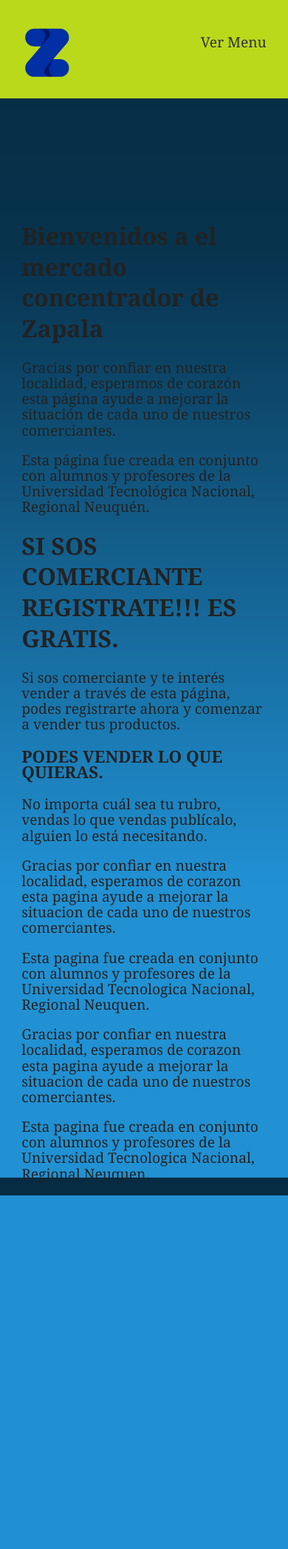
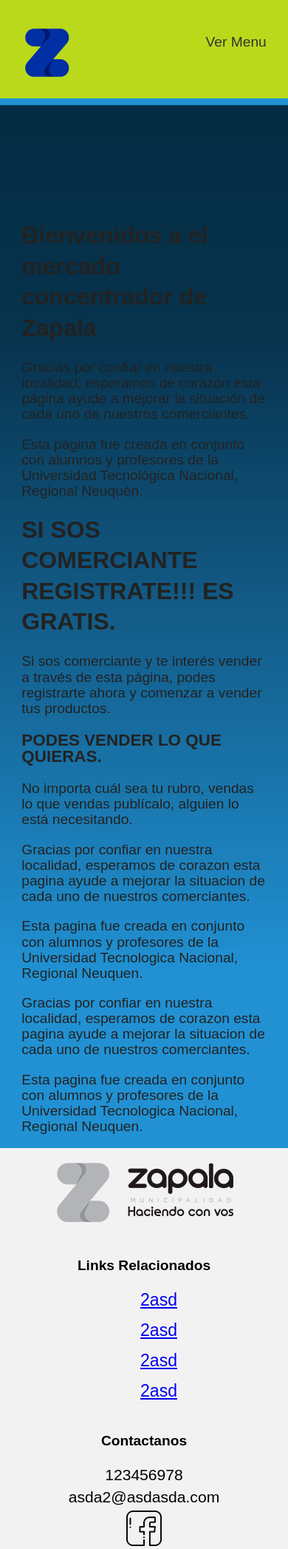
Before and after one commit to DavidViillanueva/proyect_muni, a PHP site: page /Indexs.php in a window 390 px wide. Shown: the whole page at 74% size. Before the commit the page ends 1616 px from the top, so only its background shows below. Run offline with PHP 8.4, Linux system fonts and the light colour scheme; some libraries are stand-ins or nearby versions.

Commit message:
responsive footer

```diff
--- a/CSS/estilos.css
+++ b/CSS/estilos.css
@@ -3,7 +3,7 @@
 body{
 	background-attachment: fixed;
 	color: #222222;
-	font-family: georgia, times, serif;
+	font-family: Arial, Helvetica, sans-serif;
 	font-size: 1.2rem;
 	line-height: 1.1em;
 	margin: 0;
@@ -88,13 +88,6 @@ p{
 	padding-top: 9rem;
 }
 
-.footer{
-	background-color: #f2f2f2;
-	padding: 2rem 0;
-	text-align: center;
-	margin-top: 6rem;
-}
-
 /*select de la pagina de comercios.php*/
 .content-input input,
 .content-select select{
@@ -129,8 +122,6 @@ p{
 	color: #7b7b7b;
 	font-size: 1em;
 	color: #999;
-	font-family:
-	'Quicksand', sans-serif;
 	border:2px solid rgba(0,0,0,0.2);
 	border-radius: 12px;
 	position: relative;
@@ -142,6 +133,67 @@ p{
 	background: #B1E8CD;
 }
 /*hasta aca el css del select*/
+
+/*------------------------ footer ----------------------------------*/
+
+.footer{
+    background:#f2f2f2;
+    color:black;
+    height: 300px;
+	position: relative;
+	text-align: center;
+}
+
+
+
+.footer .content{
+
+    background:#f2f2f2;
+    height: 270px;
+    display: flex;
+}
+
+.footer .content .logo{
+	background:#f2f2f2;
+    margin-left: 50px;
+    margin-top: 20px;
+    flex: 1;
+}
+
+.footer .content .links{
+	background:#f2f2f2;
+    margin-left: 50px;
+    margin-top: 20px;
+    flex: 1;
+}
+.footer .content .contact{
+	background:#f2f2f2;
+    margin-left: 50px;
+    margin-top: 20px;
+    flex: 1;
+}
+
+
+
+.footer .content .contact h1 span{
+    color: black;
+}
+
+.footer .content .contact span{
+    display: block;
+    font-size: 1.1em;
+    margin-bottom: 8px;
+}
+
+
+
+.footer .content .links ul li{
+    display: block;
+    margin-bottom:20px;
+    font-size: 1.2em;
+    text-decoration: none;
+
+}
 
 @media only screen and (max-width: 767px){
 	.header{
@@ -195,15 +247,40 @@ p{
 		background: #D0D3D4;
 	}
 
-
+	/* ---------------logo--------------- */
 	.contenedor .logo{
 		margin-top: 30px;
 		background: url(../img/Logo.png) top left no-repeat;
 		width: 70px;
 		height: 70px;
 	}
+
+
+	/* -----------------------footer--------------------- */
+	.footer{
+		text-align: left;
+	}
+	.footer .content{
+		flex-direction: column;
+		text-align: center;
+	}
+
+	.footer .content .logo{
+		margin-left: 0px;
+		text-align: center;
+	}
+
+	.footer .content .links{
+		margin-left: 0px;
+		text-align: center;
+	}
+
+	.footer .content .contact{
+		margin-left: 0px;
+		margin-top: 0px;
+		text-align: center;
+	}
 }
-
 
 
 
@@ -229,71 +306,3 @@ p{
 
 
 /*  */
-/*------------------------ footer ----------------------------------*/
-
-.footer{
-    background:#f2f2f2;
-    color:black;
-    height: 300px;
-    position: relative;
-
-}
-
-.footer .bottom{
-    background: rgb(155, 155, 155);
-    color: black;
-    height: 20px;
-    width: 100%;
-    text-align: center;
-    position: absolute;
-    bottom: 0px;
-    left: 0px;
-    padding-top: 10px;
-}
-
-.footer .content{
-    height: 270px;
-    display: flex;
-}
-
-.footer .content .logo{
-    position: relative;
-    margin-left: 50px;
-    margin-top: 50px;
-    flex: 1;
-}
-
-.footer .content .links{
-    position: relative;
-    margin-left: 50px;
-    margin-top: 20px;
-    flex: 1;
-}
-.footer .content .contact{
-    position: relative;
-    margin-left: 50px;
-    margin-top: 20px;
-    flex: 1;
-}
-
-
-
-.footer .content .contact h1 span{
-    color: black;
-}
-
-.footer .content .contact span{
-    display: block;
-    font-size: 1.1em;
-    margin-bottom: 8px;
-}
-
-
-
-.footer .content .links ul li{
-    display: block;
-    margin-bottom:20px;
-    font-size: 1.2em;
-    text-decoration: none;
-
-}
--- a/Indexs.php
+++ b/Indexs.php
@@ -17,7 +17,6 @@
 </head>
 
 <body background="fondoazul2.png">
-
 	<header class="header">
 
 		 <div class="contenedor logo_nav_contenedor">
@@ -83,7 +82,7 @@
 	<script src="javascript/popup.js"></script>
 
 
-	<!-- <div class="footer">
+	<div class="footer">
         <div class="content">
             <div class="logo">
                 <img class="logo2" src="img/logo-gris.png">
@@ -107,11 +106,7 @@
             </div>
 
         </div>
+	</div>
 
-
-        <div class="bottom">
-            Designed by: Ronco (All rights reserved)
-        </div>
-    </div> -->
 </body>
 </html>
```
Also changed, not shown: user/profile.php (added, +60 -0 lines).
